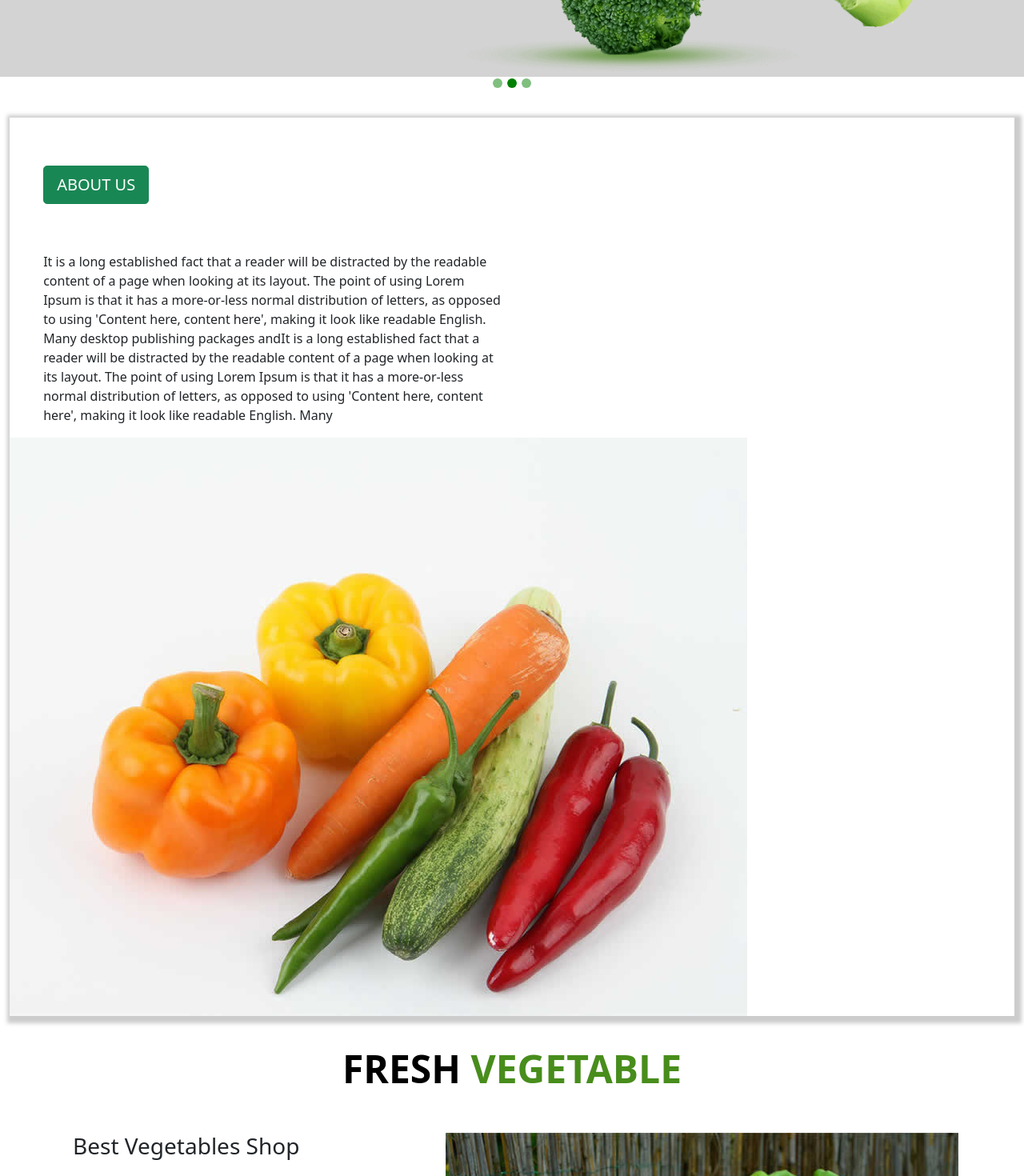
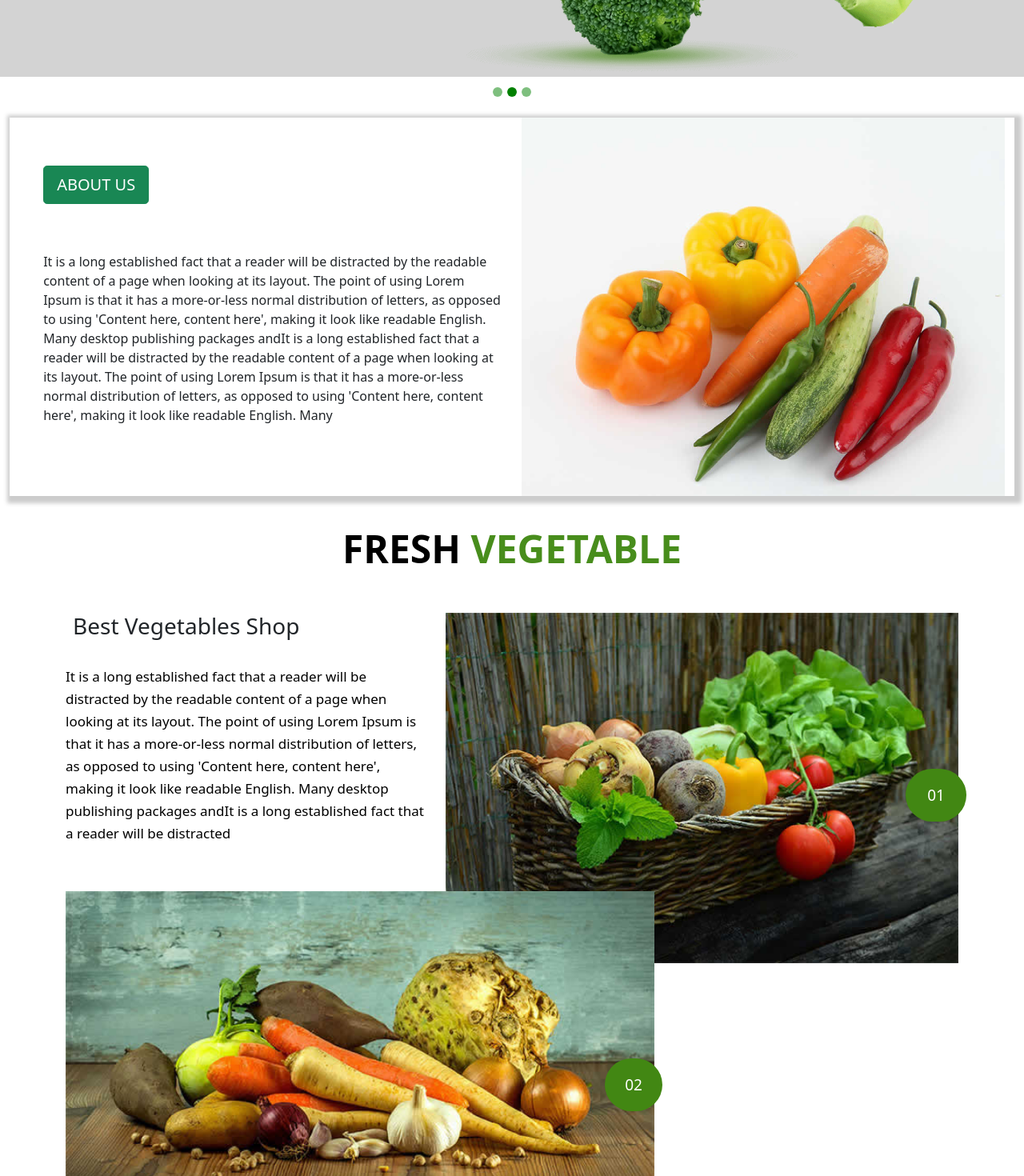
Before and after one commit to mohsin-ali-tx/shree, a React (Create React App) app: page / in a window 1280 px wide. Shown: the part 540-2010 px from the top of the page at 80% size. Built offline with nearby package versions, Linux system fonts and the light colour scheme.

Commit message:
changes new made

```diff
--- a/src/aboutus.js
+++ b/src/aboutus.js
@@ -27,8 +27,8 @@ const Aboutus = () => {
               English. Many
             </p>
           </div>
-          <div className="col-md-6 col-lg-6 col-xl-6 col-sm-12 col-xs-12 img-section">
-            <div
+          <div className="col-md-6 col-lg-6 col-xl-6 col-sm-12 col-xs-12">
+            {/* <div
               style={{
                 width: "100%",
                 justifyContent: "right",
@@ -36,9 +36,9 @@ const Aboutus = () => {
                 paddingRight: "0px",
                 marginRight: "0px",
               }}
-            >
-              <img src={img5} alt="About Us"></img>
-            </div>
+            > */}
+            <img src={img5} alt="About Us" width={"100%"}></img>
+            {/* </div> */}
           </div>
         </div>
       </div>
--- a/src/carousal.css
+++ b/src/carousal.css
@@ -50,5 +50,5 @@
   background-color: green !important;
 }
 .carousal1 .carousel-indicators {
-  bottom: -40px !important;
+  bottom: -8% !important;
 }
```
